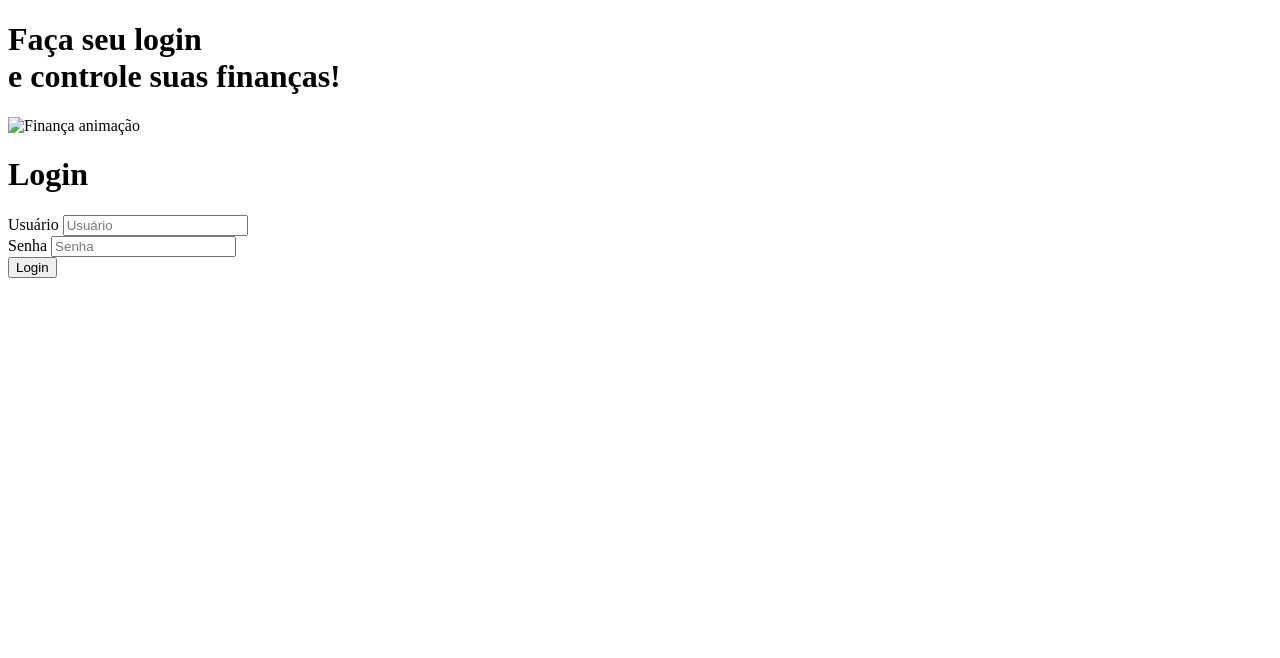
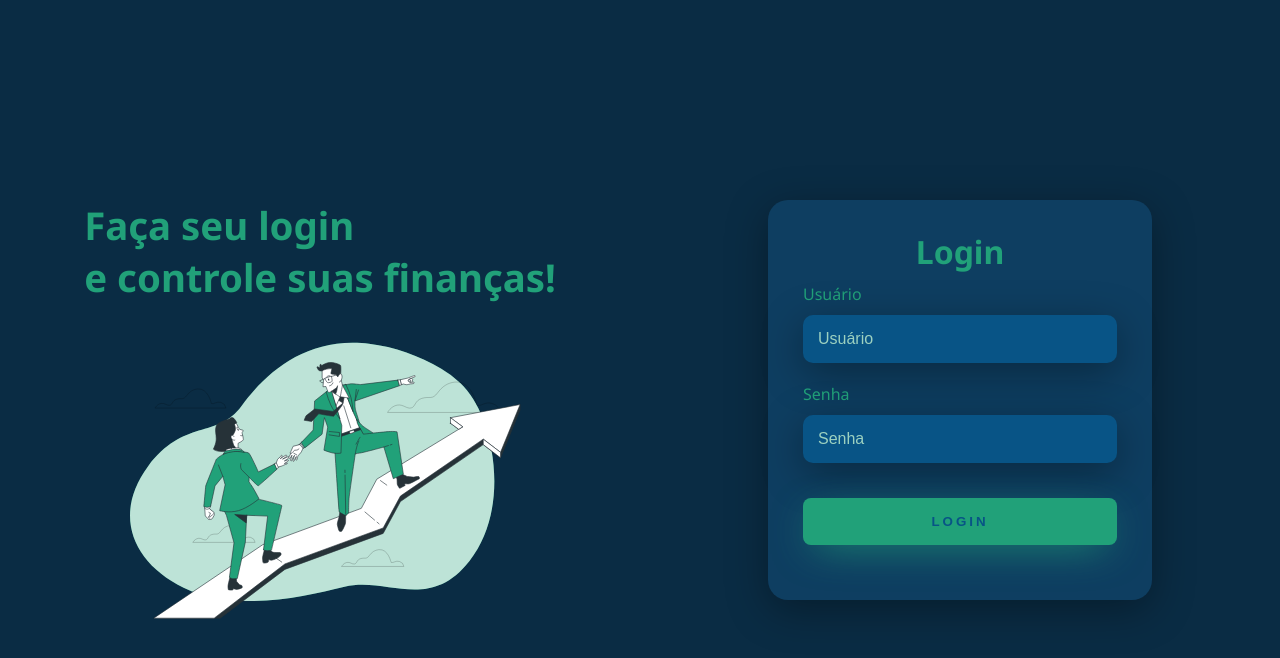
Before and after one commit to Feltrin27/projeto-financas, a plain HTML site: page front-end/login.html in a window 1280 px wide. Drawn offline with Linux system fonts and the light colour scheme; the site is published under a folder, as on GitHub Pages, so addresses that start at the root find nothing.

Commit message:
Update login.html

```diff
--- a/front-end/login.html
+++ b/front-end/login.html
@@ -5,13 +5,13 @@
     <meta http-equiv="X-UA-Compatible" content="IE=edge">
     <meta name="viewport" content="width=device-width, initial-scale=1.0">
     <title>Login</title>
-    <link rel="stylesheet" href="/estilos/style.css">
+    <link rel="stylesheet" href="../estilos/style.css">
 </head>
 <body>
     <div class="main-login">
         <div class="left-login">
             <h1>Faça seu login<br>e controle suas finanças!</h1>
-            <img src="/imagens/financas.svg" class="left-login-image" alt="Finança animação">
+            <img src="../imagens/financas.svg" class="left-login-image" alt="Finança animação">
         </div>
         <div class="right-login">
             <div class="card-login">
```
